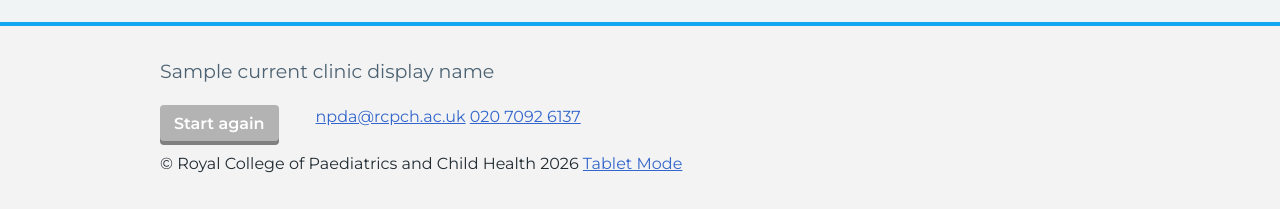
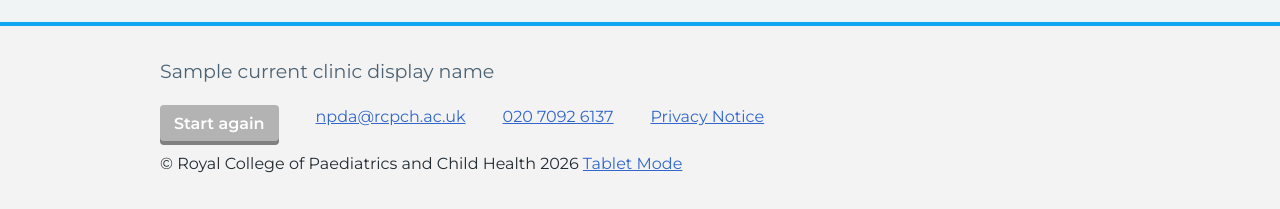
Before and after one commit to rcpch/npda-prem, a Django app: template submissions/templates/submissions/landing.html in a window 1280 px wide. Shown: the part 5258-5467 px from the top of the page. Run offline with Django 5.2, Linux system fonts and the light colour scheme; the template is opened without the code that fills it: most values are stand-ins (such as "Sample title", 1, 10 or a date in 2020); some libraries are stand-ins or nearby versions.

Commit message:
Add privacy notice link

```diff
--- a/templates/base.html
+++ b/templates/base.html
@@ -53,7 +53,12 @@
           </li>
           <li class="nhsuk-footer__list-item">
             <a href="mailto:npda@rcpch.ac.uk">npda@rcpch.ac.uk</a>
+          </li>
+          <li class="nhsuk-footer__list-item">
             <a href="tel:02070926137">020 7092 6137</a>
+          </li>
+          <li class="nhsuk-footer__list-item">
+            <a href="https://www.rcpch.ac.uk/work-we-do/clinical-audits/npda/transparency-open-data" target="_blank" rel="noopener">Privacy Notice</a>
           </li>
           <li class="nhsuk-footer__list-item">
             &copy; Royal College of Paediatrics and Child Health 2026
```
Also changed, not shown: README.md.
